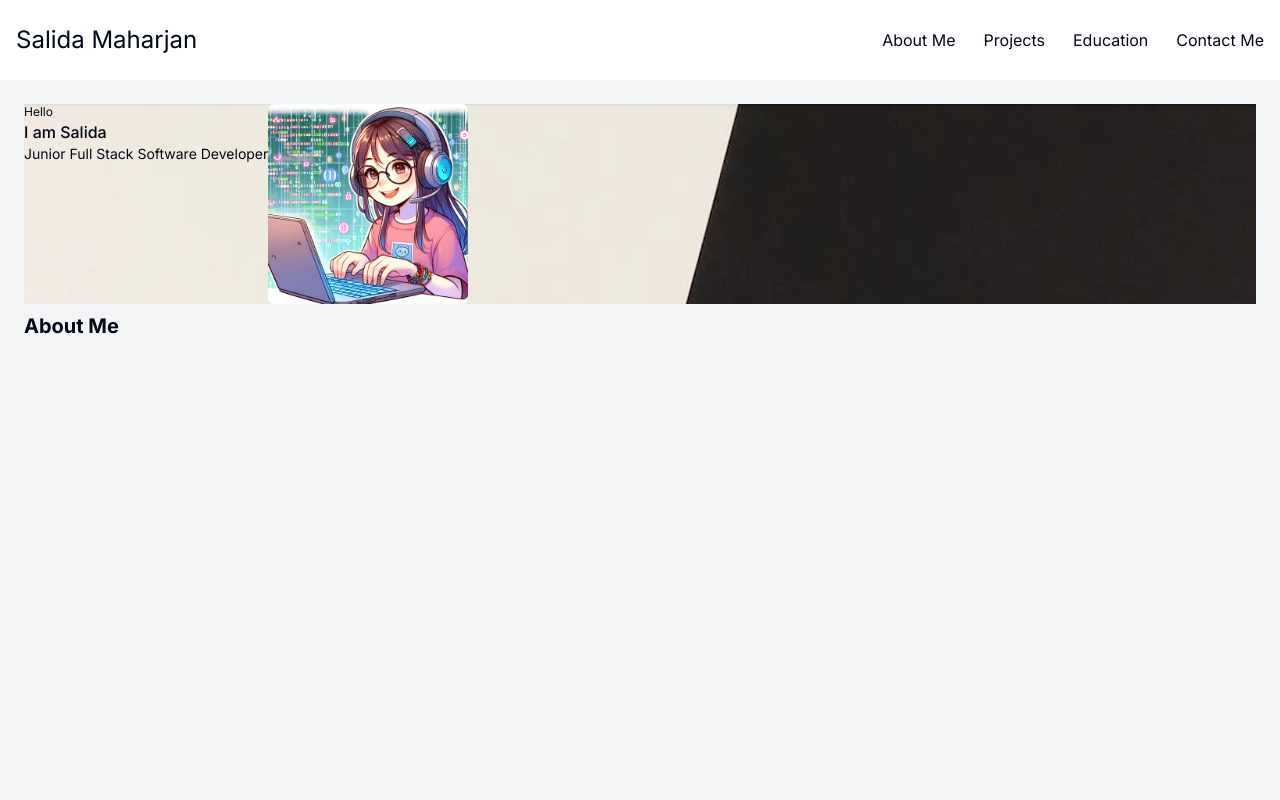
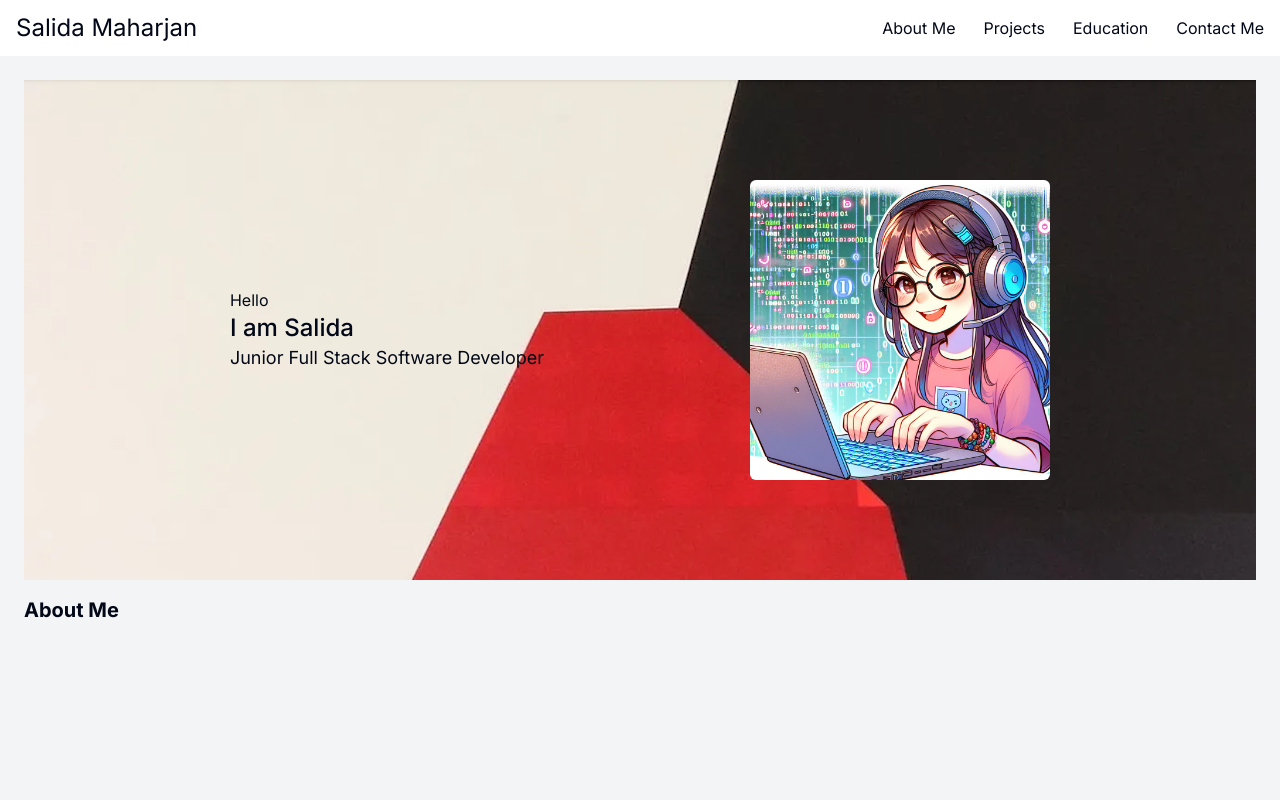
Before and after one commit to salidamaharjan/nextjs-portfolio, a Next.js app: page / in a window 1280 px wide. Shown: the top 800 px of the page. Built offline with nearby package versions, Linux system fonts and the light colour scheme.

Commit message:
Update css

```diff
--- a/src/app/layout.tsx
+++ b/src/app/layout.tsx
@@ -18,7 +18,7 @@ export default function RootLayout({
     return (
         <html lang="en">
         <body className={`bg-gray-100 ${inter.className}`}>
-        <header className="flex items-center h-20 bg-white justify-between p-4">
+        <header className="flex items-center h-14 bg-white justify-between px-4">
             <div className="text-2xl">
                 <a href="#about-me">Salida Maharjan</a>
             </div>
--- a/src/app/page.tsx
+++ b/src/app/page.tsx
@@ -4,19 +4,20 @@ import Image from "next/image";
 
 export default function Home() {
     return (
-        <div className="flex flex-col justify-evenly gap-2 p-6">
-            <div className="bg-fixed bg-[url('/background.png')] flex">
+        <div className="flex gap-4 flex-col p-6">
+            <div className="flex justify-evenly items-center bg-fixed bg-[url('/background.png')] h-[500px]">
                 <div>
-                    <div className="font-normal text-xs">
+                    <div className="font-normal text-md">
                         Hello
                     </div>
-                    <div className="font-medium"> I am Salida</div>
-                    <div className="text-sm font-normal">Junior Full Stack Software Developer</div>
+                    <div className="font-medium text-2xl"> I am Salida</div>
+                    <div className="text-lg font-normal">Junior Full Stack Software Developer</div>
                 </div>
                 <div>
-                    <Image className="rounded-md" width={200} height={200} src="/img.jpg" alt="My image"/>
+                    <Image className="rounded-md" width={300} height={300} src="/img.jpg" alt="My image"/>
                 </div>
             </div>
+            <div>
                 <DetailSection id="about-me">
                     About Me
                 </DetailSection>
@@ -37,5 +38,6 @@ export default function Home() {
                     </div>
                 </DetailSection>
             </div>
+        </div>
     );
 }
```
Lines whose indentation alone changed are shown as unchanged.
